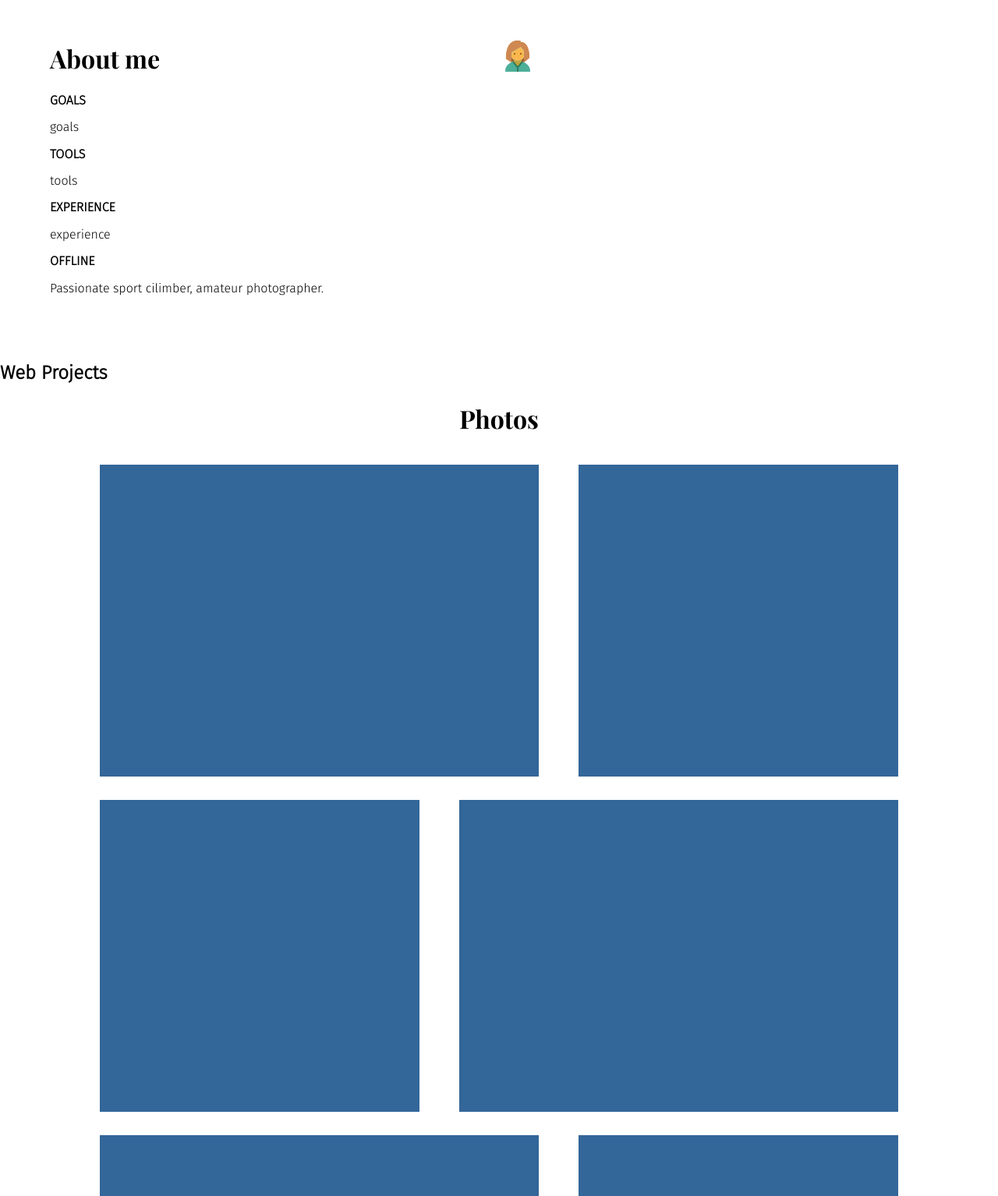
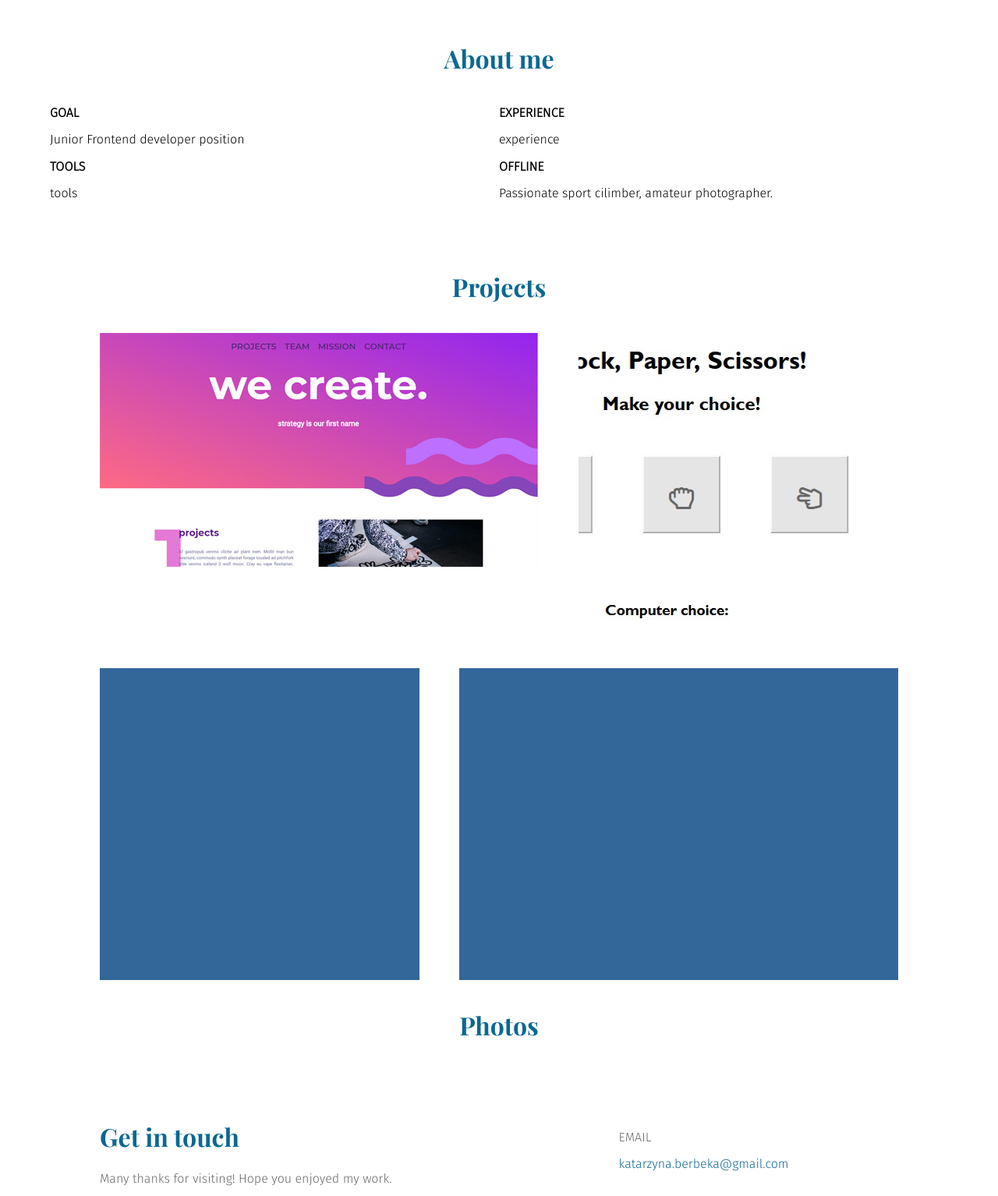
Before and after one commit to berbua/portfolio, a plain HTML site: page index.html in a window 1280 px wide. Shown: the part 820-2354 px from the top of the page at 78% size. Drawn offline with nearby package versions, Linux system fonts and the light colour scheme.

Commit message:
projects

```diff
--- a/index.html
+++ b/index.html
@@ -53,39 +53,43 @@
     </header>
     <!--about me-->
     <section id="about">
+        <h2>About me</h2>
+        <article>
             <div class="about-col">
-            <h2>About me</h2>
-            <h3>Goals</h3>
-            <p>goals</p>
+                <h3>Goal</h3>
+                <p>Junior Frontend developer position</p>
                 <h3>Tools</h3>
                 <p>tools</p>
+
+            </div>
+            <div class="about-col">
                 <h3>Experience</h3>
                 <p>experience</p>
                 <h3>Offline</h3>
                 <p>Passionate sport cilimber, amateur photographer.</p>
             </div>
+            <!--
         <figure class="about-col">
             <img src="img/ico.png">
-        </figure>
+        </figure>-->
+        </article>
     </section>
+
     <!--projects-->
     <section id="projects">
-        <h2>Web Projects</h2>
+        <h2>Projects</h2>
+        <div id="projects-grid-container">
+            <a href="https://berbua.github.io/wecreate/" class="project-tile tile1">
+            </a>
+            <a href="https://berbua.github.io/Rock-Paper-Scissors/" class="project-tile tile2"></a>
+            <div class="project-tile tile3"></div>
+            <div class="project-tile tile4"></div>
+        </div>
+
     </section>
     <!--photos-->
     <section id="photos">
         <h2>Photos</h2>
-        <div id="photos-grid-container">
-            <div class="photo-tile photo1"></div>
-            <div class="photo-tile photo2"></div>
-            <div class="photo-tile photo3"></div>
-            <div class="photo-tile photo4"></div>
-            <div class="photo-tile photo5"></div>
-            <div class="photo-tile photo6"></div>
-            <div class="photo-tile photo7"></div>
-            <div class="photo-tile photo8"></div>
-        </div>
-
     </section>
     <!--contact-->
     <section id="contact">
--- a/style.css
+++ b/style.css
@@ -151,26 +151,33 @@ header h3 {
 #scroll-img {
   width: 50px;
   height: 80px;
-  /*position: absolute;*/
+  position: absolute;
   z-index: 4;
   background: url(img/scr.png);
   align-self: center;
+  top: 88%;
 }
 
 /*about me*/
 #about {
   position: relative;
   height: auto;
+
+  padding: 50px 5%;
+}
+
+#about article {
   display: flex;
   flex-direction: row;
   flex-wrap: wrap;
-  padding: 50px 5%;
 }
 
 #about h2 {
   font-family: "Playfair Display";
   font-weight: 700;
   font-size: 2em;
+  color: #0b6890;
+  text-align: center;
 }
 
 #about h3 {
@@ -193,56 +200,58 @@ header h3 {
   font-family: "Playfair Display";
   font-weight: 700;
   font-size: 2em;
+  color: #0b6890;
 }
 
-#photos-grid-container {
+/*projects */
+
+#projects h2 {
+  text-align: center;
+  font-family: "Playfair Display";
+  font-weight: 700;
+  font-size: 2em;
+  color: #0b6890;
+}
+
+#projects-grid-container {
   width: 80%;
   margin: 40px auto;
   height: auto;
   display: grid;
   grid-template-columns: 40% 5% 10% 5% 5% 35%;
-  grid-template-rows: 1fr 1fr 1fr 1fr;
+  grid-template-rows: 1fr 1fr;
   grid-row-gap: 30px;
 }
 
-.photo-tile {
+.project-tile {
   background-color: #336699;
   width: 100%;
   height: 400px;
 }
 
-.photo1 {
+.project-tile:hover {
+  transform: scale(1.1);
+  transition: all 0.2s ease-in-out;
+}
+
+.tile1 {
   grid-column: 1/4;
   grid-row: 1/2;
+  background: url(img/wecreate_mini2.jpg) no-repeat;
 }
 
-.photo2 {
+.tile2 {
   grid-column: 5/7;
   grid-row: 1/2;
+  background: url(img/rps.jpg) no-repeat top;
 }
-.photo3 {
+.tile3 {
   grid-column: 1/2;
   grid-row: 2/3;
 }
-.photo4 {
+.tile4 {
   grid-column: 3/7;
   grid-row: 2/3;
-}
-.photo5 {
-  grid-column: 1/4;
-  grid-row: 3/4;
-}
-.photo6 {
-  grid-column: 5/7;
-  grid-row: 3/4;
-}
-.photo7 {
-  grid-column: 1/5;
-  grid-row: 4/5;
-}
-.photo8 {
-  grid-column: 6/7;
-  grid-row: 4/5;
 }
 
 /* contact */
```
Also changed, not shown: img/RPS_mini.jpg (added), img/rps.jpg (added), img/wecreate_mini.jpg (added), img/wecreate_mini2.jpg (added). Lines whose indentation alone changed are shown as unchanged.
